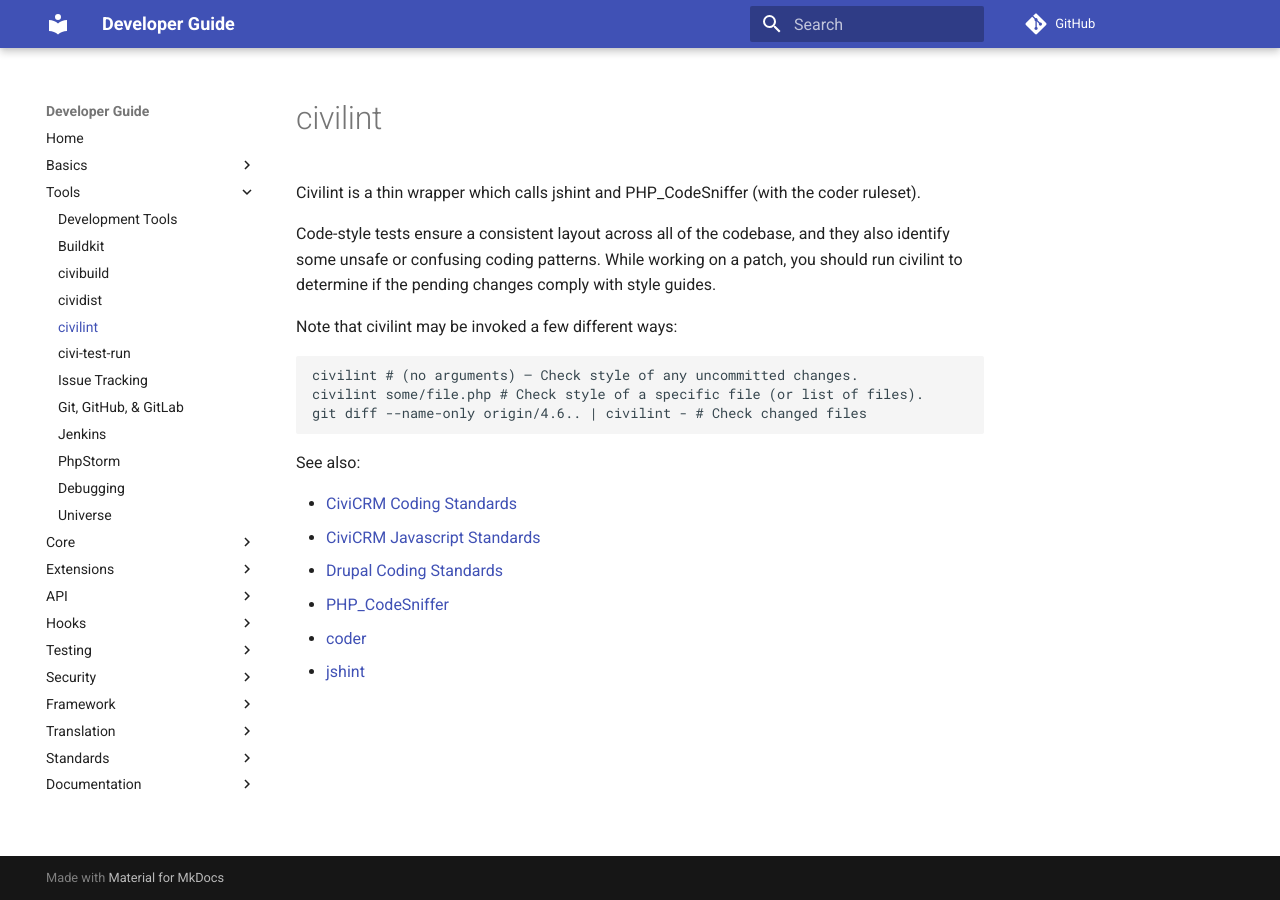
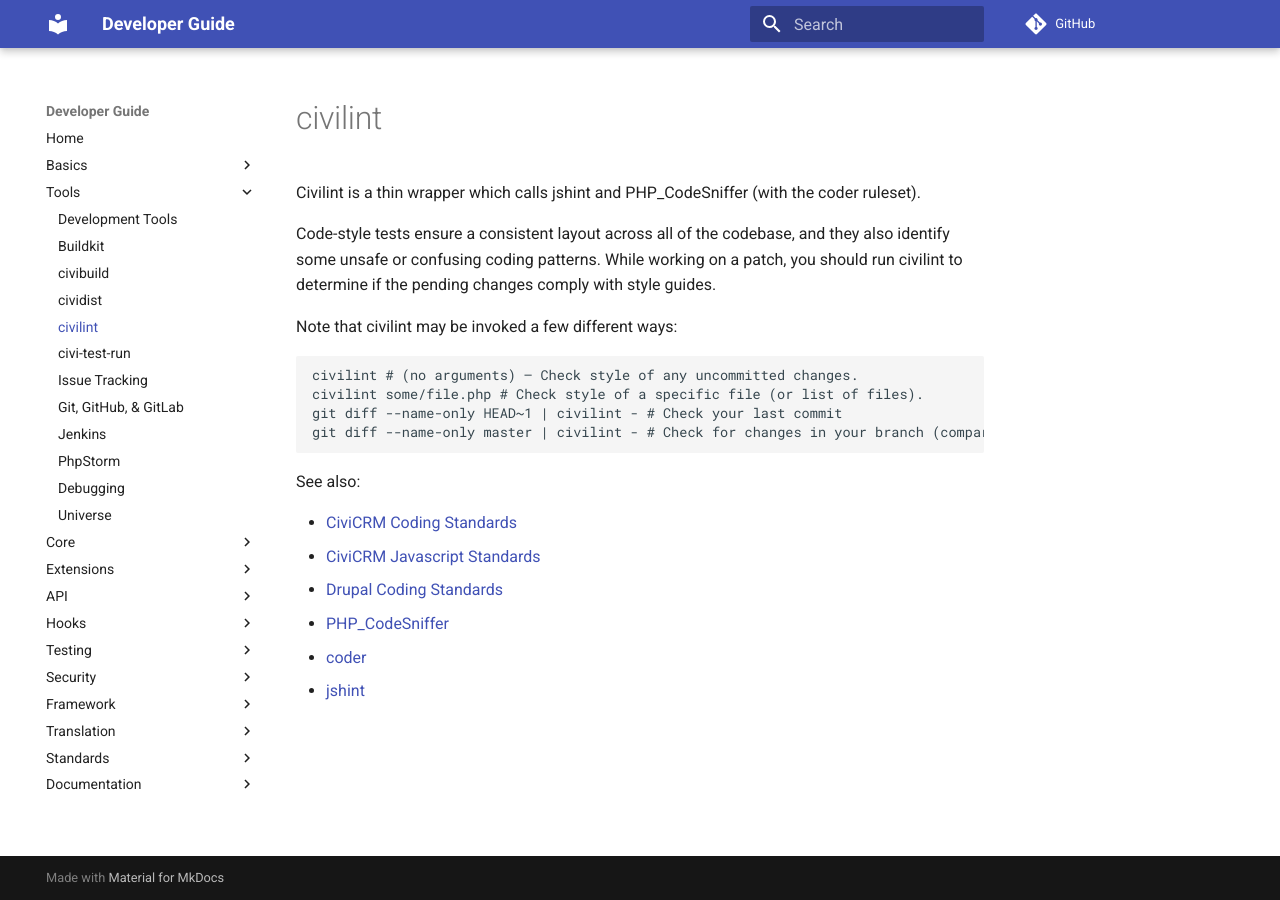
Before and after one commit to civicrm/civicrm-dev-docs, an MkDocs documentation site: the page built from docs/tools/civilint.md, in a window 1280 px wide. Built offline with MkDocs 1.6.1 and Material for MkDocs 9.7.7, drawn with Linux system fonts in a browser that asks for light colours; comment, search, counter and statistics services are not loaded; old or Windows-style settings are respelled for this version of MkDocs.

Commit message:
Added and improved civilint examples

````diff
--- a/docs/tools/civilint.md
+++ b/docs/tools/civilint.md
@@ -7,7 +7,8 @@
 ```bash
 civilint # (no arguments) – Check style of any uncommitted changes.
 civilint some/file.php # Check style of a specific file (or list of files).
-git diff --name-only origin/4.6.. | civilint - # Check changed files
+git diff --name-only HEAD~1 | civilint - # Check your last commit
+git diff --name-only master | civilint - # Check for changes in your branch (compared to master)
 ```
 
 See also:
````
